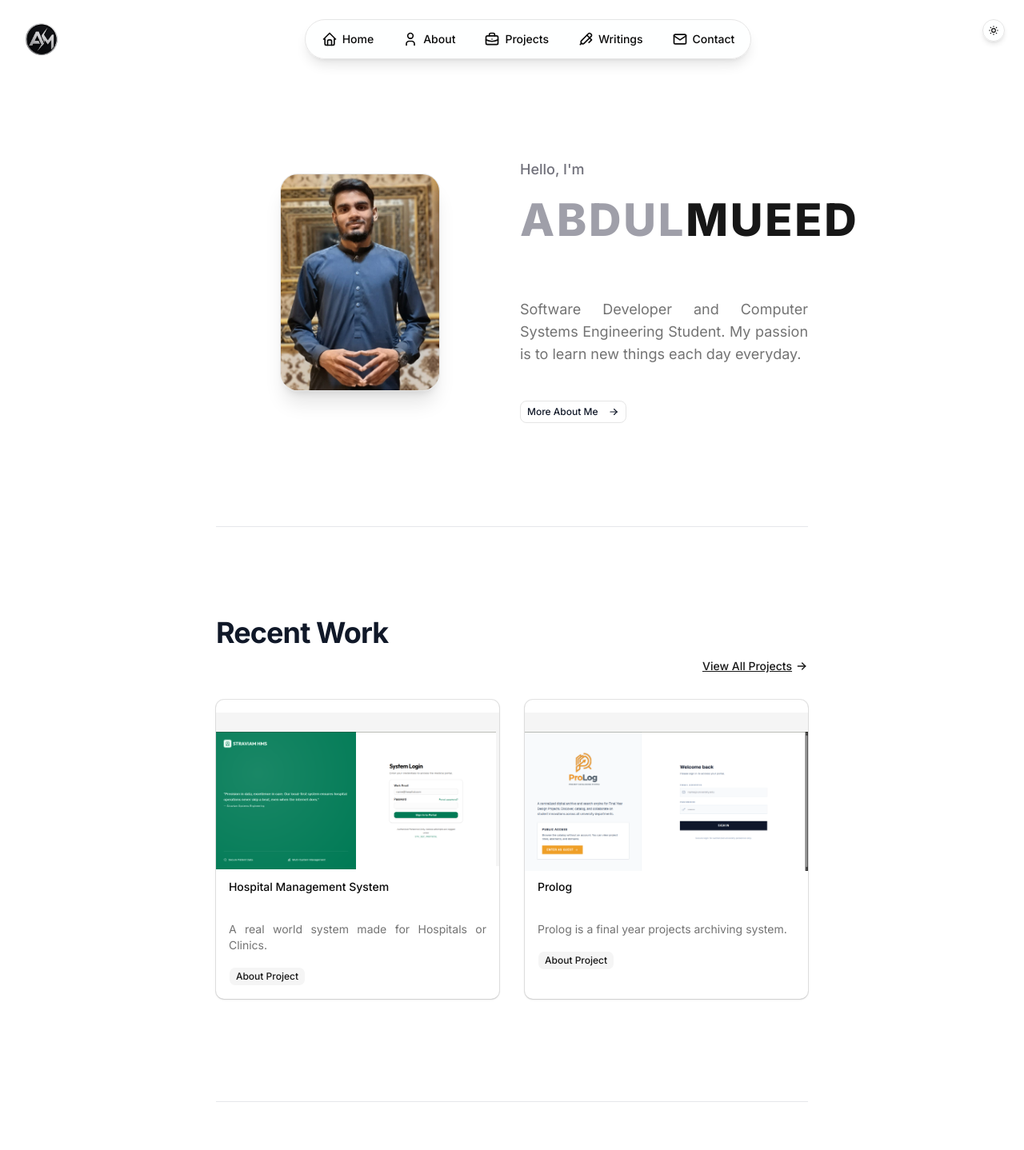
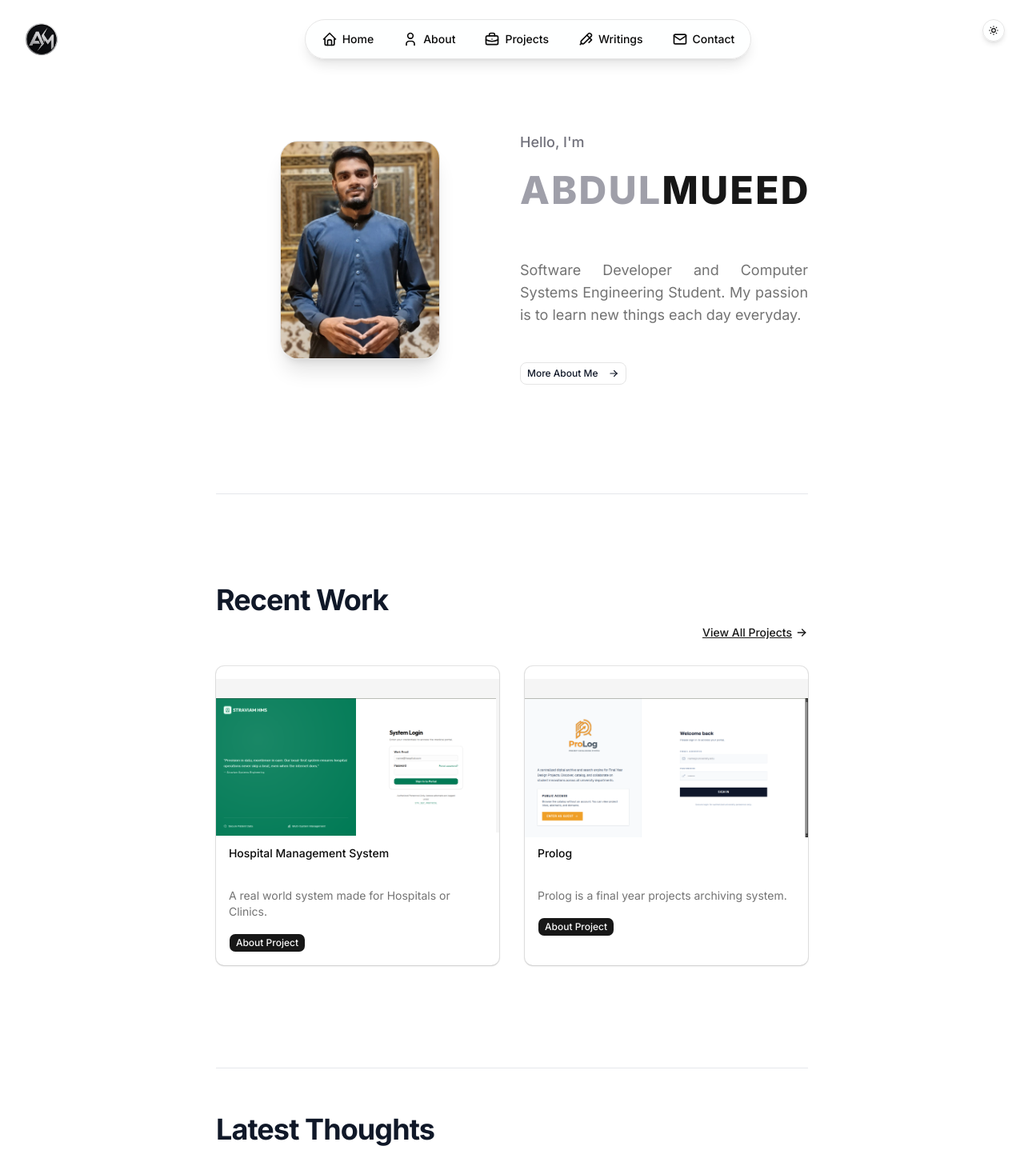
Before and after one commit to Abdul-Mueed54/portfolio, a Next.js app: page / in a window 1280 px wide. Shown: the top 1438 px of the page at 80% size. Built offline with nearby package versions, Linux system fonts and the light colour scheme.

Commit message:
fixed some formatting issues

```diff
--- a/app/blogs/tech/my-portfolio/page.mdx
+++ b/app/blogs/tech/my-portfolio/page.mdx
@@ -1,11 +1,10 @@
 
+<div className="text-justify">
 ### Building your Portfolio with Next.js and MDX
 
-<span className="">
  When building a portfolio, the goal is to create a space that is fast, scalable, and entirely under your control. While spinning up a full database is great for complex web applications, it is often unnecessary overhead for a personal blog or project showcase.
 
 This is where **MDX** comes in. MDX allows you to write standard Markdown while seamlessly embedding interactive React components right inside your text. Here is a complete guide on how to build a database-free, highly performant portfolio using the Next.js App Router and `@next/mdx`.
-</span>
 
 ### Why Choose MDX Over a CMS?
 
@@ -94,3 +93,4 @@ This is my first post written entirely in MDX. No database required!
 
 The Final Verdict
 By combining Next.js, Tailwind CSS, and MDX, you remove the friction between having an idea and publishing it. You get the simplicity of Markdown, the power of React, and the performance of static files—the perfect combination for any developer's personal corner of the internet.
+</div>
--- a/app/layout.tsx
+++ b/app/layout.tsx
@@ -50,7 +50,7 @@ export default function RootLayout({
         >
 
         <Navbar />
-        <article className="prose dark:prose-invert lg:prose-xl mx-auto p-8 mt-20 text-justify">
+        <article className="prose dark:prose-invert lg:prose-xl mx-auto p-8 mt-10">
           {children}
           <Footer />
         </article>
--- a/app/page.tsx
+++ b/app/page.tsx
@@ -23,7 +23,7 @@ export default function HomePage() {
           <div className="flex flex-col ">
             <p className="text-zinc-500 text-lg font-medium">Hello, I'm</p>
 
-            <h1 className="text-4xl md:text-7xl group flex font-extrabold uppercase tracking-wider">
+            <h1 className="text-4xl lg:text-5xl md:text-4xl group flex font-extrabold uppercase tracking-wider">
               <span className="text-zinc-400">ABDUL</span>{" "}
               <span className="text-primary"> MUEED</span>
             </h1>
@@ -62,7 +62,7 @@ export default function HomePage() {
             <CardHeader> <CardTitle>Hospital Management System</CardTitle> </CardHeader>
             <CardContent>
               <p className="text-sm text-muted-foreground mb-4">A real world system made for Hospitals or Clinics.</p>
-              <Link href="/projects/hms"> <Button variant="secondary" size="sm"> About Project </Button> </Link>
+              <Link href="/projects/hms"> <Button size="sm"> About Project </Button> </Link>
             </CardContent>
           </Card>
 
@@ -76,7 +76,7 @@ export default function HomePage() {
             </CardHeader>
             <CardContent>
               <p className="text-sm text-muted-foreground mb-4">Prolog is a final year projects archiving system.</p>
-              <Link href="/projects/prolog"> <Button variant="secondary" size="sm"> About Project </Button>
+              <Link href="/projects/prolog"> <Button size="sm"> About Project </Button>
               </Link>
             </CardContent>
           </Card>
@@ -84,7 +84,7 @@ export default function HomePage() {
 
         {/* Mobile View All Button */}
         <Link href="/projects" className="md:hidden block w-full">
-          <Button variant="outline" className="w-full"> View All Projects</Button>
+          <Button variant="outline" className=""> View All Projects →</Button>
         </Link>
       </section>
 
@@ -122,7 +122,7 @@ export default function HomePage() {
       {/* 5. QUICK CONTACT CTA */}
       <section className="bg-muted/50 rounded-3xl p-6 md:p-12 space-y-4 md:space-y-6 border flex flex-col items-center justify-center text-center">
         <h2 className="text-2xl md:text-3xl font-bold tracking-tight">Ready to build something?</h2>
-        <p className="text-base md:text-lg text-muted-foreground text-justify max-w-xl mx-auto">I'm currently open to new opportunities and collaborations.</p>
+        <p className="text-base md:text-lg text-muted-foreground text-center max-w-xl mx-auto">I'm currently open to new opportunities and collaborations.</p>
         <Link href="/contact" className="inline-block pt-2"><Button size="lg">Send a Message</Button></Link>
       </section>
     </main>
--- a/components/footer/footer.tsx
+++ b/components/footer/footer.tsx
@@ -3,7 +3,7 @@ import { IconBrandGithub, IconBrandInstagram, IconBrandLinkedin, IconMail } from
 
 export function Footer() {
   return (
-    <footer className="border-t  mt-24">
+    <footer className="border-t mt-24">
       <div className="mx-auto max-w-5xl px-8 py-8 flex flex-col md:flex-row items-center justify-between gap-4">
         <p className="text-sm text-muted-foreground">
           © {new Date().getFullYear()} Abdul Mueed.
--- a/components/nav/navbar.tsx
+++ b/components/nav/navbar.tsx
@@ -39,7 +39,7 @@ const navItems = [
 
 export function Navbar() {
   return (
-    <div className="fixed top-6 left-0 w-full z-50 pointer-events-none px-4 md:px-8 flex items-center justify-between">
+    <div className="fixed top-6 left-0 w-full z-50 pointer-events-none gap-8 px-4 md:px-8 flex items-center justify-between">
       <div className="pointer-events-auto hidden sm:block">
         <Link href="/">
           <Image
```
